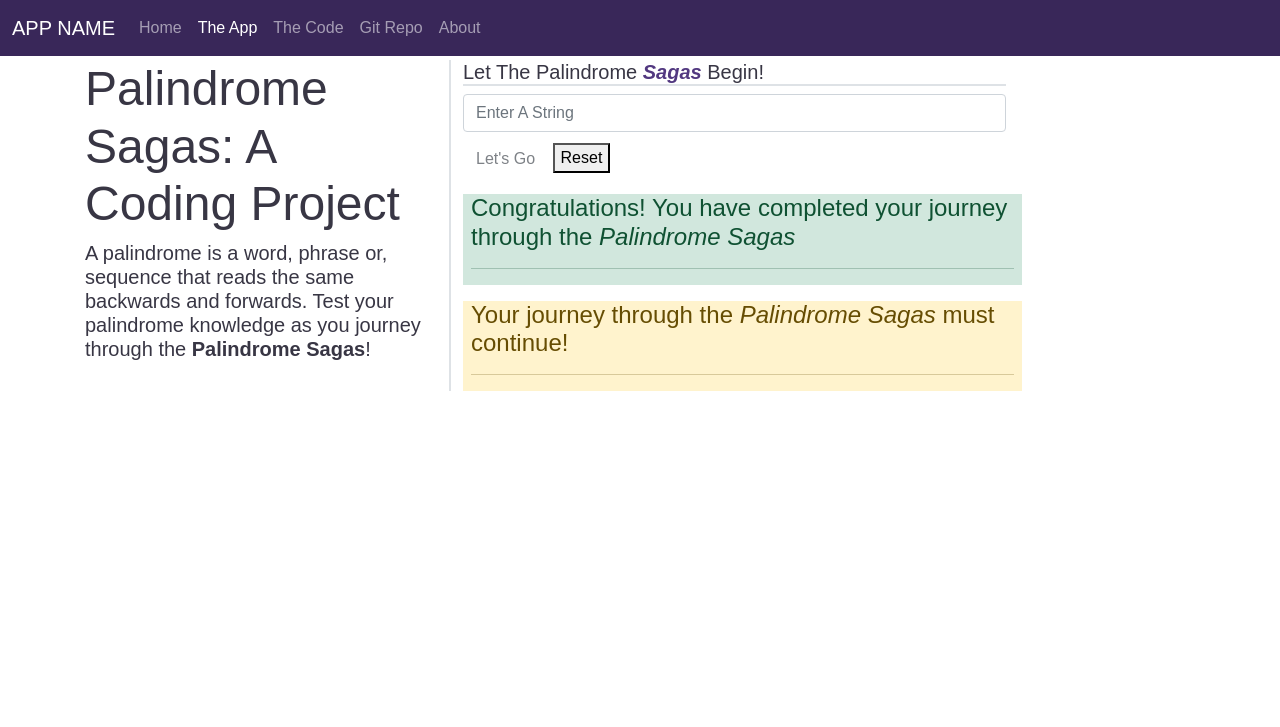
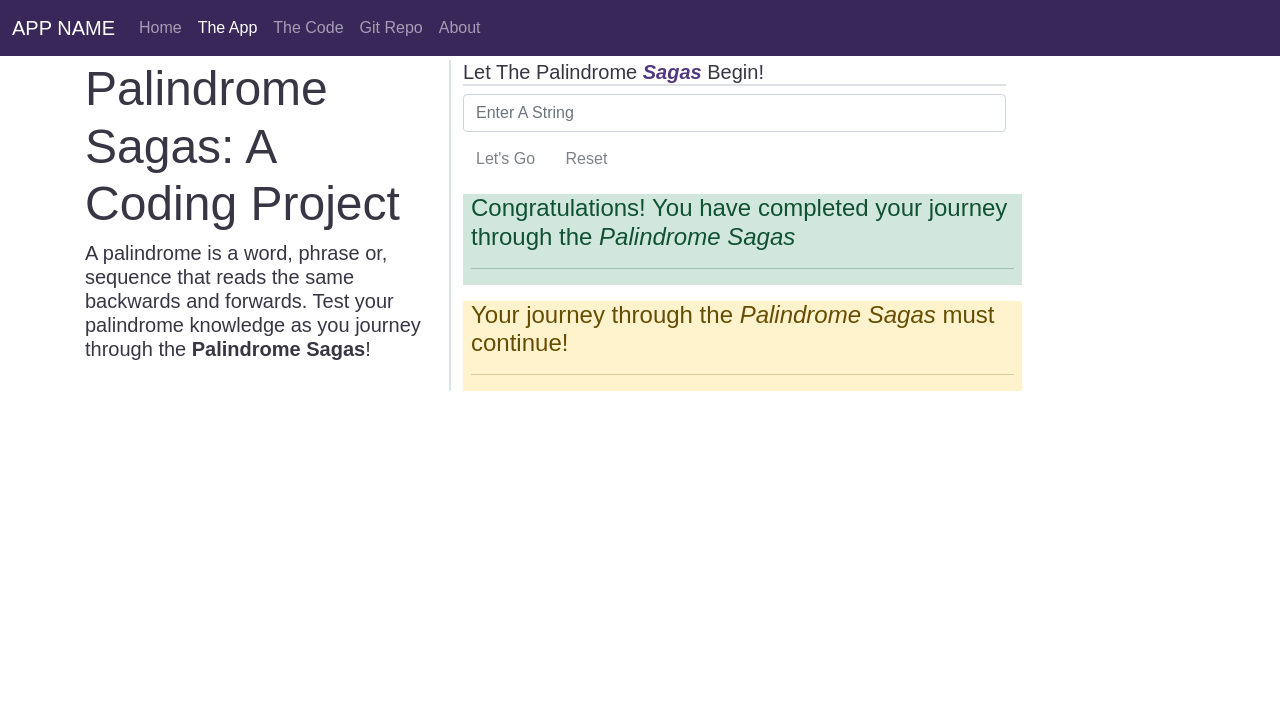
Before and after one commit to antwaunjohnson/palidrome-sagas, a plain HTML site: page app.html in a window 1280 px wide. Shown: the top 727 px of the page. Drawn offline with nearby package versions, Linux system fonts and the light colour scheme; a web font is replaced by a local one.

Commit message:
Update app.html
updated classes to define styles for reset button

```diff
--- a/app.html
+++ b/app.html
@@ -72,7 +72,7 @@
                         </div>
                         <div class="col-12 mt-2">
                             <button class=" btn btn-link" type="button" id="btnSubmit">Let's Go</button>
-                            <button id="btnReset" class>Reset</button>
+                            <button id="btnReset" class="btn btn-link">Reset</button>
                         </div>
                         <div class="aler mt-3 ms-2 invinsible alert-success fade show" id="successAlert">
                             <h4 class="alert-heading">
```
